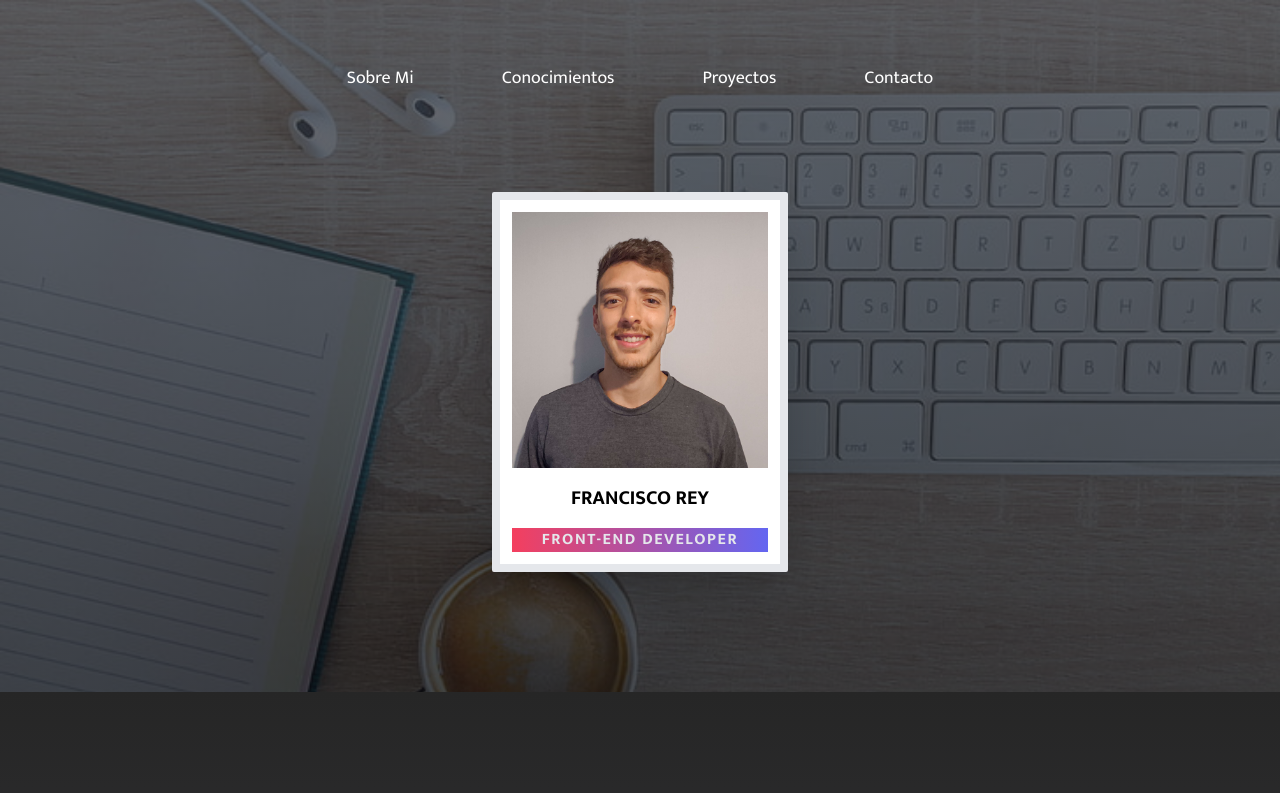
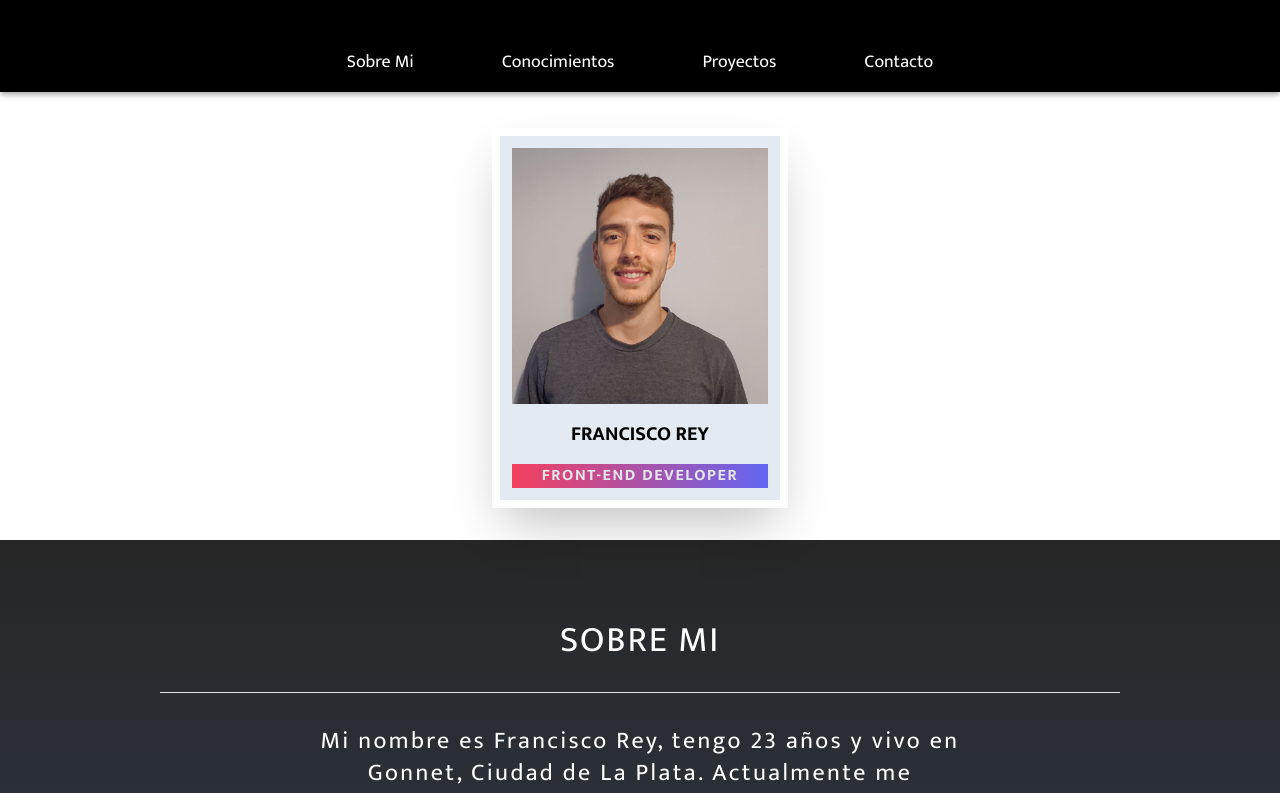
Before and after one commit to franrey98/portafolio-react, a React (Vite) app: page / in a window 1280 px wide. Shown: the top 793 px of the page. Built offline with nearby package versions, Linux system fonts and the light colour scheme.

Commit message:
Agregue Links y AppBar, falta firebase

```diff
--- a/package.json
+++ b/package.json
@@ -10,6 +10,8 @@
   "dependencies": {
     "@emotion/react": "^11.9.3",
     "@emotion/styled": "^11.9.3",
+    "@mui/material": "^5.9.1",
+    "firebase": "^9.9.0",
     "react": "^18.0.0",
     "react-dom": "^18.0.0",
     "react-scroll": "^1.8.7"
--- a/src/App.jsx
+++ b/src/App.jsx
@@ -5,16 +5,20 @@ import Conocimientos from './components/Conocimientos';
 import Proyectos from './components/Proyectos';
 import Contacto from './components/Contacto';
 import Footer from './components/Footer';
+import { AppBar } from '@mui/material';
+
 
 function App() {
 
   return (
     <div>
-      <Header />
-      <div className='-mt-60 md:-mt-96'>
-        <Main />
-        <SobreMi />
+      <div className=''>
+        <AppBar color="default">
+          <Header />
+        </AppBar>
       </div>
+      <Main />
+      <SobreMi />
       <Conocimientos />
       <Proyectos />
       <Contacto />
--- a/src/components/Contacto.jsx
+++ b/src/components/Contacto.jsx
@@ -4,7 +4,7 @@ const Contacto = () => {
             <h1 className="text-center mt-3 pt-6 font-medium text-4xl uppercase tracking-wider">Contacto</h1>
             <hr className='mx-8 my-6 border border-solid border-gray-400 2xl:mx-80' />
             <h3 className='text-center font-medium text-xl mx-4'>¡Comunicate conmigo completando este formulario!</h3>
-            <div className='p-2 bg-rose-700 mx-8 mt-6 rounded-sm lg:mx-40 lg:px-16 2xl:mx-80'>
+            <div className='p-2 bg-black mx-8 mt-6 rounded-sm lg:mx-40 lg:px-16 2xl:mx-80'>
                 <form className='p-2 mx-6 my-4'>
                     <div className='flex gap-2 mb-6 '>
                         <label className='text-white font-semibold text-xl' htmlFor="">Nombre:</label>
--- a/src/components/Footer.jsx
+++ b/src/components/Footer.jsx
@@ -1,4 +1,4 @@
-
+import { Link } from 'react-scroll'
 import email from '../img/email.png'
 import linkedin from '../img/linkedin.png'
 import github from '../img/github.png'
@@ -7,13 +7,13 @@ import github from '../img/github.png'
 const Footer = () => {
     return (
         <footer className='mt-4 pt-6'>
-            <div className="bg-gradient-to-t from-rose-600 to-rose-800 py-6">
+            <div className="bg-slate-700 py-6">
                 <div className='flex flex-col gap-4 items-center justify-around lg:flex-row lg:mx-60'>
                     <nav className='mt-2 lg:flex lg:flex-col'>
-                        <a className=' lg:mx-6 text-white font-normal text-lg p-1 rounded-sm  hover:bg-white  transition-all hover:text-stone-800 hover:animate-pulse' to='sobremi'>Sobre Mi</a>
-                        <a className=' lg:mx-6 text-white font-normal text-lg p-1 rounded-sm  hover:bg-white transition-all hover:text-stone-800 hover:animate-pulse' to='conocimientos'>Conocimientos</a>
-                        <a className='mx-1 lg:mx-6 text-white font-normal text-lg p-1 rounded-sm  hover:bg-white transition-all hover:text-stone-800 hover:animate-pulse' to='proyectos'>Proyectos</a>
-                        <a className='mx-1 lg:mx-6 text-white font-normal text-lg p-1 rounded-sm  hover:bg-white transition-all hover:text-stone-800 hover:animate-pulse' to='contacto'>Contacto</a>
+                        <Link smooth={true} offset={50} duration={500} className='cursor-pointer  lg:mx-6 text-white font-normal text-lg p-1 rounded-sm  hover:bg-white  transition-all hover:text-stone-800 hover:animate-pulse' to='sobremi'>Sobre Mi</Link>
+                        <Link smooth={true} offset={50} duration={500} className='cursor-pointer  lg:mx-6 text-white font-normal text-lg p-1 rounded-sm  hover:bg-white transition-all hover:text-stone-800 hover:animate-pulse' to='conocimientos'>Conocimientos</Link>
+                        <Link smooth={true} offset={50} duration={500} className='cursor-pointer mx-1 lg:mx-6 text-white font-normal text-lg p-1 rounded-sm  hover:bg-white transition-all hover:text-stone-800 hover:animate-pulse' to='proyectos'>Proyectos</Link>
+                        <Link smooth={true} offset={50} duration={500} className='cursor-pointer mx-1 lg:mx-6 text-white font-normal text-lg p-1 rounded-sm  hover:bg-white transition-all hover:text-stone-800 hover:animate-pulse' to='contacto'>Contacto</Link>
                     </nav>
                     <nav className='flex gap-8 md:gap-20 lg:gap-8'>
                         <a href="https://www.linkedin.com/in/francisco-rey-71060419a/">
@@ -31,7 +31,7 @@ const Footer = () => {
                     </nav>
                 </div>
             </div>
-            <div className="bg-gradient-to-t from-gray-700 to-neutral-800 py-2 pt-6">
+            <div className="bg-gradient-to-t bg-black py-2 pt-6">
                 <h1 className='text-center text-white'>© 2022 Francisco Rey</h1>
             </div>
         </footer>
--- a/src/components/Header.jsx
+++ b/src/components/Header.jsx
@@ -2,10 +2,10 @@ import { Link } from 'react-scroll'
 
 const Header = () => {
     return (
-        <div className='img-fondo'>
+        <div className='bg-black md:h-22'>
             <div className='flex items-center justify-around'>
-                <nav className='mt-4 md:mt-8 lg:mt-16'>
-                    <ul className='lg:flex'>
+                <nav className='p-4 md:mt-8 md:pb-4'>
+                    <ul className='md:flex lg:flex'>
                         <li>
                             <Link smooth={true} offset={50} duration={500} to='sobremi' className='cursor-pointer md:mx-6 lg:mx-10 text-white font-normal text-lg p-1  rounded-sm  hover:bg-indigo-600 transition-all hover:animate-pulse' >Sobre Mi</Link>
                         </li>
--- a/src/components/Main.jsx
+++ b/src/components/Main.jsx
@@ -2,9 +2,9 @@ import fotocv from '../img/fotocv2.jpeg'
 
 const Main = () => {
     return (
-        <main className=''>
-            <div className='flex justify-center mt-16'>
-                <div className='lg:-mt-48 xl:-mt-72 border-8 border-white-400 rounded-sm shadow-2xl p-3 bg-white'>
+        <main className=' mt-40 md:mt-32'>
+            <div className='flex justify-center'>
+                <div className='border-8 border-white rounded-sm shadow-2xl p-3 bg-slate-200/90'>
                     <img className='h-64 flex' src={fotocv} alt="fotocv" />
                     <h1 className='text-center mt-4 text-xl font-bold uppercase'>Francisco Rey</h1>
                     <div className=' bg-gradient-to-r from-rose-500 to-indigo-500'>
--- a/src/components/Proyectos.jsx
+++ b/src/components/Proyectos.jsx
@@ -5,7 +5,7 @@ import todoapp from '../img/todoapp.png'
 const Proyectos = () => {
     return (
         <section id='proyectos' className='py-16'>
-            <div className=" bg-gradient-to-t from-zinc-700 to-neutral-800 pb-8">
+            <div className=" bg-gradient-to-t from-slate-700 to-neutral-800 pb-8">
                 <h2 className="text-center mt-8 pt-10 font-medium text-4xl uppercase text-white tracking-wider">Mis proyectos</h2>
                 <h3 className="text-center text-white mt-6 font-normal text-lg">¡ Estos son mis trabajos realizados !</h3>
                 <hr className="mx-8 mt-8 md:mx-32 lg:mx-40 2xl:mx-96" />
--- a/src/components/SobreMi.jsx
+++ b/src/components/SobreMi.jsx
@@ -2,10 +2,10 @@ import React from 'react'
 
 const SobreMi = () => {
     return (
-        <section id='sobremi' className='py-10'>
-            <div className='md:mt-20 bg-gradient-to-t from-zinc-700 to-neutral-800 lg:py-24 lg:pt-16'>
+        <section id='sobremi' className=''>
+            <div className='bg-gradient-to-t from-slate-700 to-neutral-800'>
                 <div className='md:mx-32 2xl:mx-80'>
-                    <h1 className='text-center mt-8 pt-6 font-medium text-4xl uppercase text-white tracking-wider lg:pt-0'>Sobre Mi</h1>
+                    <h1 className='text-center mt-8 pt-20 font-medium text-4xl uppercase text-white tracking-wider lg:pt-20'>Sobre Mi</h1>
                     <hr className="mx-8 mt-8" />
                     <p className='text-white mx-16 lg:mx-48 mt-8 font-medium text-2xl text-center leading-8 tracking-widest'>Mi nombre es Francisco Rey, tengo 23 años y vivo en Gonnet, Ciudad de La Plata. Actualmente me encuentro estudiando Programación. Arranque en febrero de 2021 como autodidacta, probando distintos cursos en los cuales descubrí que esto era lo que me gustaba. Me encantó el desarrollo web así que me propuse seguir estudiándolo.
                     </p>
--- /dev/null
+++ b/src/config/Firebase.jsx
@@ -0,0 +1,18 @@
+// Import the functions you need from the SDKs you need
+import { initializeApp } from "firebase/app";
+// TODO: Add SDKs for Firebase products that you want to use
+// https://firebase.google.com/docs/web/setup#available-libraries
+
+// Your web app's Firebase configuration
+const firebaseConfig = {
+    apiKey: "AIzaSyALbUikVs2juzvMiAo87cKb-RsPNw-RzJ0",
+    authDomain: "portafolio-37796.firebaseapp.com",
+    projectId: "portafolio-37796",
+    storageBucket: "portafolio-37796.appspot.com",
+    messagingSenderId: "300076250182",
+    appId: "1:300076250182:web:cf71420c2afe3c5fba8647"
+};
+
+// Initialize Firebase
+
+const app = initializeApp(firebaseConfig);
--- a/src/index.css
+++ b/src/index.css
@@ -8,31 +8,3 @@
 body {
     font-family: 'Mukta', sans-serif;
 }
-
-
-.img-fondo {
-    background-image: linear-gradient(rgba(55, 58, 66, 0.75), rgba(5,7,13,0.75)),
-     url(../src/img/fondo.jpg);
-    background-size: cover;
-    background-repeat: no-repeat;
-    height: 20rem;
-    width: 100%;
-}
-
-@media (min-width: 768px) {
-    .img-fondo {
-        height: 30rem;
-    }
-}
-
-@media (min-width: 1024px) {
-    .img-fondo {
-        height: 40rem;
-    }
-}
-
-@media (min-width: 1280px) {
-    .img-fondo {
-        height: 50rem;
-    }
-}
```
Also changed, not shown: 1 other file (tests, documents, lock files or other folders).
